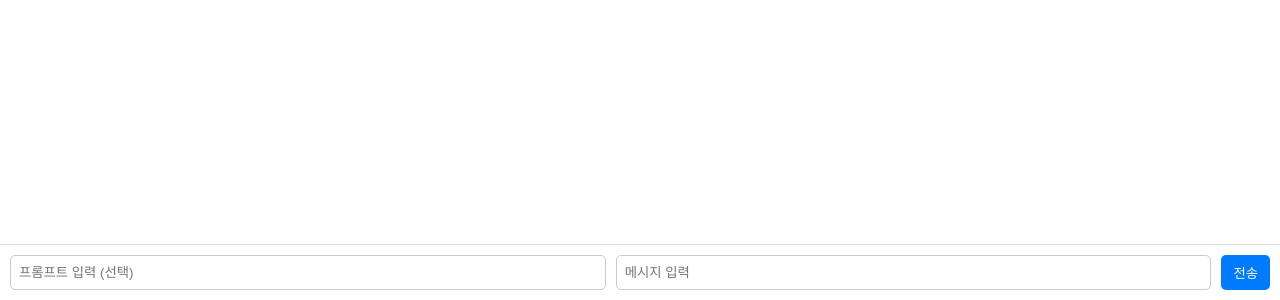
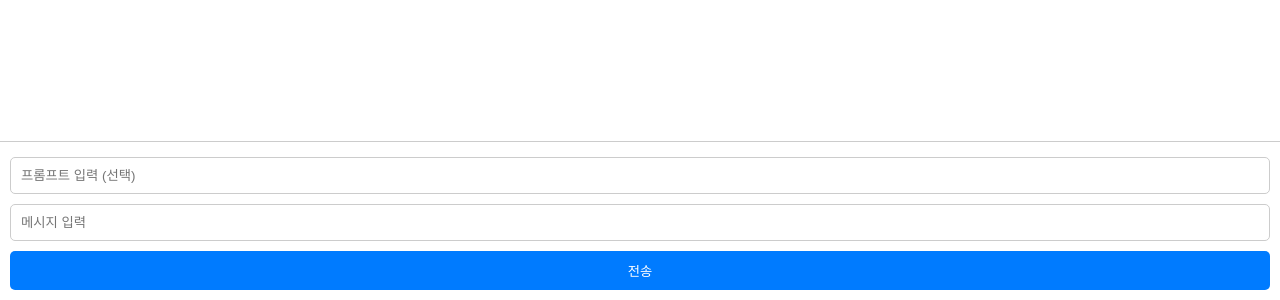
Before and after one commit to murang-korea/AI_chatting, a website: page public/index.html in a window 1280 px wide. Shown: the part 500-800 px from the top of the page. Drawn offline with Linux system fonts and the light colour scheme.

Commit message:
Update index.html

```diff
--- a/public/index.html
+++ b/public/index.html
@@ -3,55 +3,73 @@
 <head>
 <meta charset="UTF-8">
 <meta name="viewport" content="width=device-width, initial-scale=1.0">
-<title>Aurora ai</title>
+<title>오로라 AI 채팅</title>
 <style>
   body {
+    margin: 0;
     font-family: sans-serif;
-    margin: 0;
     display: flex;
     flex-direction: column;
     height: 100vh;
-    background: #fafafa;
+    background: #f0f4f8;
   }
+
   #chat {
     flex: 1;
     overflow-y: auto;
     padding: 10px;
     background: #fff;
-    border-bottom: 1px solid #ddd;
   }
+
   #inputArea {
     display: flex;
+    flex-direction: column;
     padding: 10px;
     background: #fff;
+    border-top: 1px solid #ccc;
   }
-  #prompt, #message {
-    flex: 1;
-    padding: 8px;
+
+  input {
+    padding: 10px;
+    margin: 5px 0;
+    border-radius: 5px;
     border: 1px solid #ccc;
-    border-radius: 5px;
-    margin-right: 10px;
+    width: 100%;
+    box-sizing: border-box;
   }
-  #sendBtn {
-    padding: 8px 12px;
+
+  button {
+    padding: 10px;
     border: none;
     background: #007bff;
     color: white;
     border-radius: 5px;
     cursor: pointer;
+    margin-top: 5px;
   }
+
   .user {
     text-align: right;
     color: #007bff;
     margin: 5px 0;
+    word-wrap: break-word;
   }
+
   .bot {
     text-align: left;
     color: #333;
     margin: 5px 0;
+    word-wrap: break-word;
   }
-  strong {
+
+  .bot strong {
     color: #ff7f50;
+  }
+
+  @media (max-width: 600px) {
+    #inputArea {
+      flex-direction: column;
+    }
   }
 </style>
 </head>
@@ -60,8 +78,8 @@
 <div id="chat"></div>
 
 <div id="inputArea">
-  <input id="prompt" type="text" placeholder="프롬프트 입력 (선택)">
-  <input id="message" type="text" placeholder="메시지 입력">
+  <input type="text" id="prompt" placeholder="프롬프트 입력 (선택)">
+  <input type="text" id="message" placeholder="메시지 입력">
   <button id="sendBtn">전송</button>
 </div>
 
@@ -70,7 +88,6 @@ const chat = document.getElementById("chat");
 const messageInput = document.getElementById("message");
 const promptInput = document.getElementById("prompt");
 const sendBtn = document.getElementById("sendBtn");
-
 const botName = "오로라";
 
 async function sendMessage() {
@@ -78,22 +95,20 @@ async function sendMessage() {
   const prompt = promptInput.value.trim();
   if (!message) return;
 
-  // 유저 메시지 표시
   chat.innerHTML += `<div class="user">${message}</div>`;
   chat.scrollTop = chat.scrollHeight;
   messageInput.value = "";
 
-  // 서버에 요청
   try {
     const res = await fetch("/chat", {
       method: "POST",
       headers: { "Content-Type": "application/json" },
       body: JSON.stringify({ message, prompt })
     });
+
     const data = await res.json();
     const reply = data.reply || "응답이 없습니다.";
 
-    // AI 응답 표시
     chat.innerHTML += `<div class="bot"><strong>${botName}:</strong> ${reply}</div>`;
     chat.scrollTop = chat.scrollHeight;
   } catch (err) {
```
